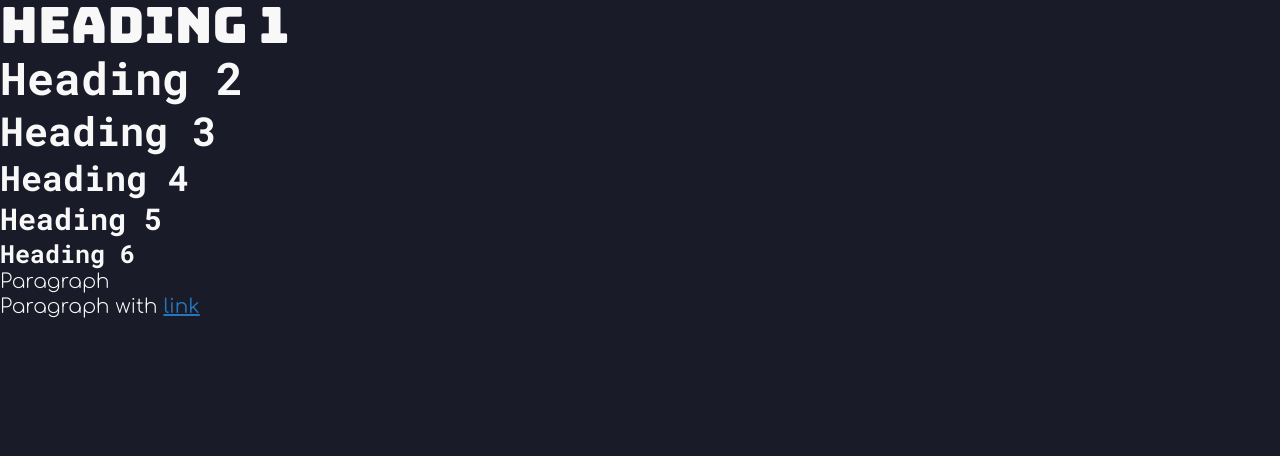
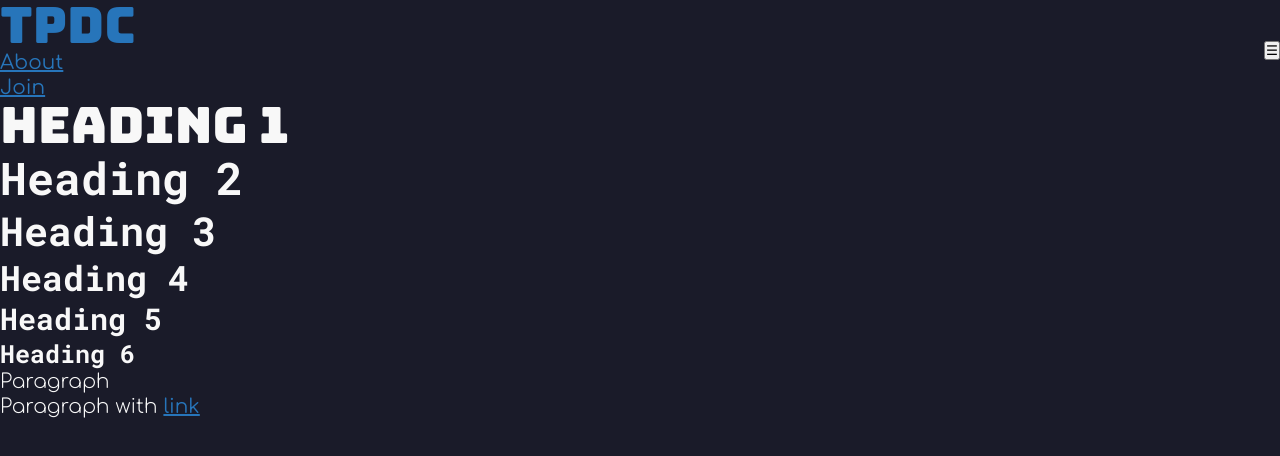
Before and after one commit to PseudoDopamine/PseudoDopamine.github.io, a plain HTML site: page index.html in a window 1280 px wide. Drawn offline with Linux system fonts and the light colour scheme.

Commit message:
Implement navbar structure
Added the HTML required for the navigation bar

```diff
--- a/index.html
+++ b/index.html
@@ -34,7 +34,22 @@
 	<body>
 		<!-- SITE/APPLICATION CONTENT -->
 		<!-- Navigation bar -->
-		<nav class="bar"></nav>
+		<nav class="flex bar" aria-label="Page menu">
+			<ul>
+				<li>
+					<a href="#">
+						<h1>TPDC</h1>
+					</a>
+				</li>
+				<li>
+					<a href="#about">About</a>
+				</li>
+				<li>
+					<a href="#join">Join</a>
+				</li>
+			</ul>
+			<button type="button">☰</button>
+		</nav>
 
 		<!-- Header -->
 		<header></header>
```
